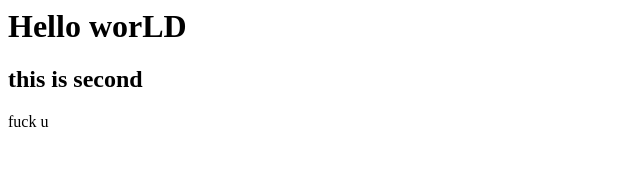
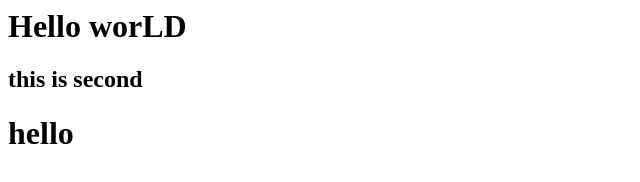
Before and after one commit to 2x-Hra/Let-Git, a plain HTML site: page index.html in a window 1280 px wide. Shown: the whole page, without its empty margins (0-640 px from the left). Drawn offline with Linux system fonts and the light colour scheme.

Commit message:
Added Hello

```diff
--- a/index.html
+++ b/index.html
@@ -5,6 +5,6 @@
     <body>
         <h1>Hello worLD</h1>
         <h2>this is second</h2>
-        fuck u
+        <h1> hello</h1>
     </body>
 </html>
```
